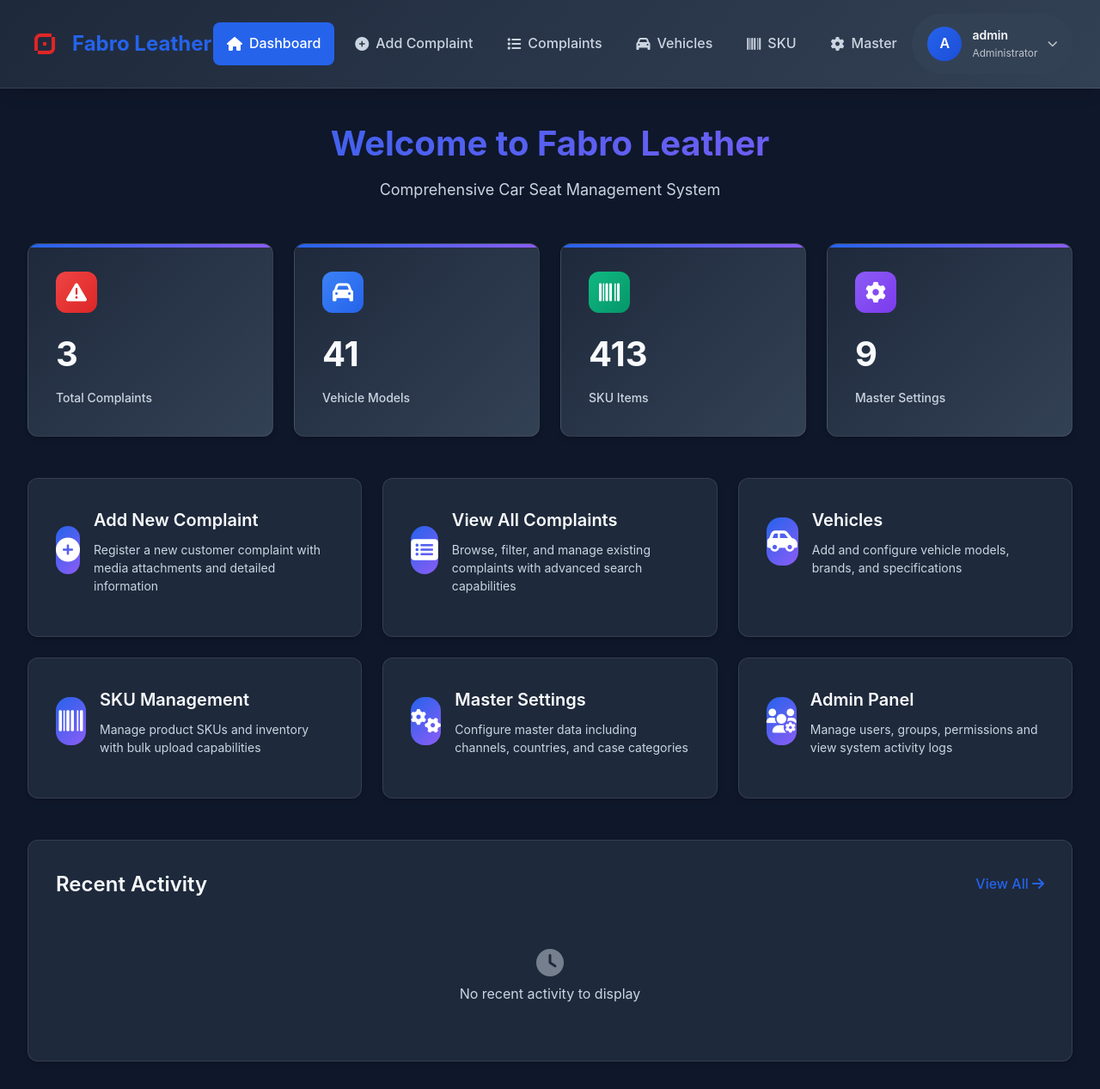
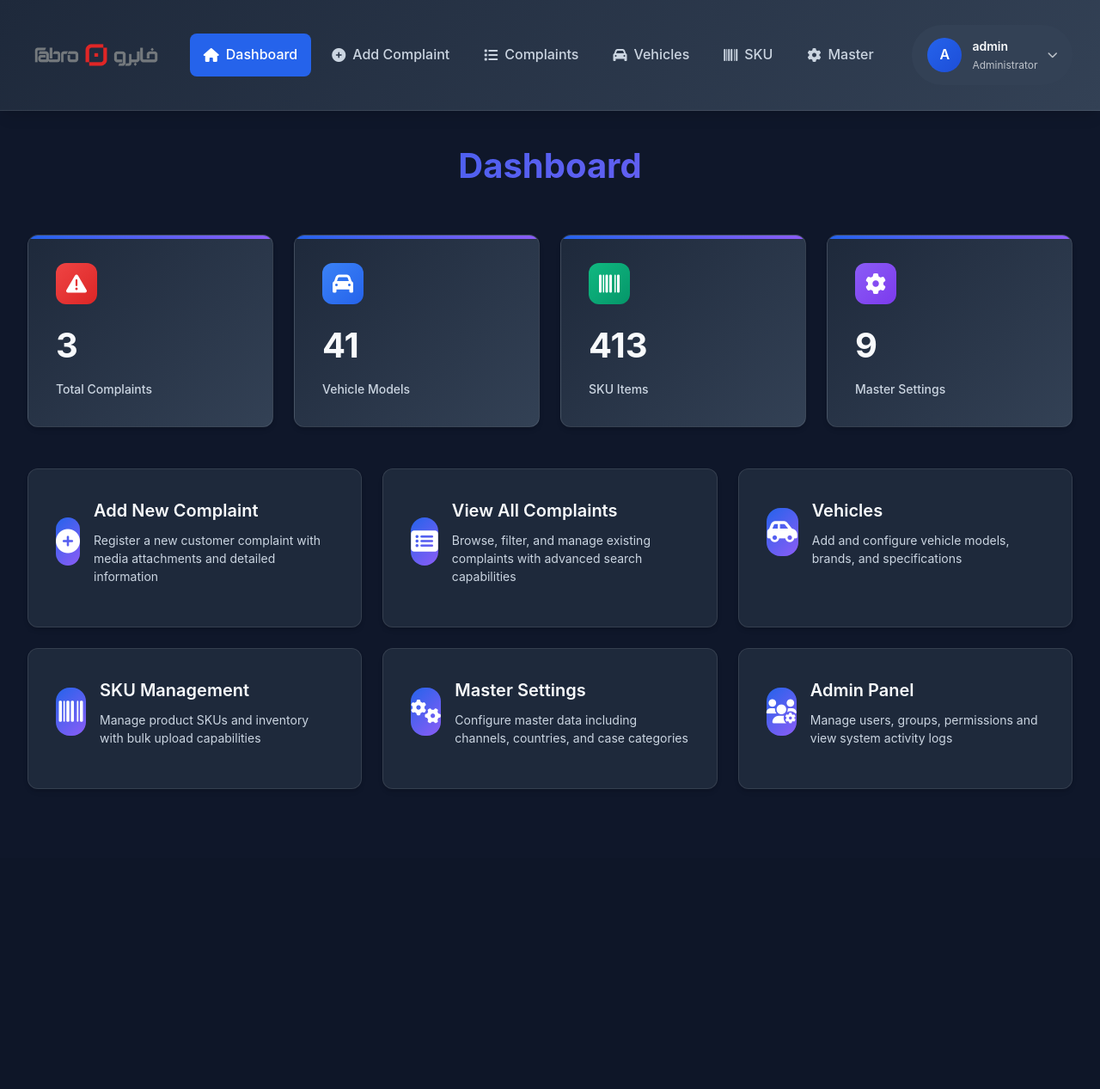
Before and after one commit to anish3464/Fabro-Leather-Portal, a Django app: page / in a window 1280 px wide. Shown: the whole page at 86% size. After the commit the page ends 918 px from the top, so only its background shows below. Run offline with Django 5.2, Linux system fonts and the light colour scheme; a user stored in the database is signed in; data comes from the database, SQL or seed files in the repository.

Commit message:
some changes in looks. added logo

```diff
--- a/management/templates/management/base.html
+++ b/management/templates/management/base.html
@@ -79,8 +79,8 @@
         }
 
         .nav-brand-logo {
-            width: 2.5rem;
-            height: 2.5rem;
+            width: 10rem;
+            height: 6rem;
             object-fit: contain;
         }
 
@@ -450,8 +450,8 @@
 
     <nav class="navbar">
         <a href="{% url 'index' %}" class="nav-brand">
-            <img src="{% static 'FABRO__BRAND ICON_FINAL_CMYK.png' %}" alt="Fabro Leather Logo" class="nav-brand-logo">
-            <span>Fabro Leather</span>
+            <img src="{% static 'bilingual logo.png' %}" alt="Fabro Leather Logo" class="nav-brand-logo">
+
         </a>
 
         <div class="nav-links">
--- a/management/templates/management/index.html
+++ b/management/templates/management/index.html
@@ -338,8 +338,7 @@
 
     <div class="dashboard-container">
         <div class="dashboard-header">
-            <h1 class="dashboard-title">Welcome to Fabro Leather</h1>
-            <p class="dashboard-subtitle">Comprehensive Car Seat Management System</p>
+            <h1 class="dashboard-title">Dashboard</h1>
         </div>
 
         <div class="stats-grid">
@@ -459,49 +458,6 @@
             </div>
             {% endif %}
         </div>
-
-        <div class="recent-activity">
-            <div class="activity-header">
-                <h2 class="activity-title">Recent Activity</h2>
-                <a href="{% url 'complaint_list' %}" style="color: var(--primary-color); text-decoration: none; font-weight: 500;">
-                    View All <i class="fas fa-arrow-right"></i>
-                </a>
-            </div>
-
-            {% if recent_activities %}
-                {% for activity in recent_activities %}
-                <div class="activity-item">
-                    <div class="activity-icon">
-                        {% if activity.action == 'CREATE' %}
-                            <i class="fas fa-plus"></i>
-                        {% elif activity.action == 'UPDATE' %}
-                            <i class="fas fa-edit"></i>
-                        {% elif activity.action == 'DELETE' %}
-                            <i class="fas fa-trash"></i>
-                        {% elif activity.action == 'LOGIN' %}
-                            <i class="fas fa-sign-in-alt"></i>
-                        {% else %}
-                            <i class="fas fa-activity"></i>
-                        {% endif %}
-                    </div>
-                    <div class="activity-content">
-                        <div class="activity-text">
-                            {{ activity.get_action_display }} {{ activity.get_object_type_display|lower }} - {{ activity.object_name }}
-                        </div>
-                        <div class="activity-time">
-                            {{ activity.timestamp|timesince }} ago
-                            <span class="activity-user">by {{ activity.user.username }}</span>
-                        </div>
-                    </div>
-                </div>
-                {% endfor %}
-            {% else %}
-                <div class="empty-activity">
-                    <i class="fas fa-clock" style="font-size: 2rem; opacity: 0.5; margin-bottom: 0.5rem; display: block;"></i>
-                    <p>No recent activity to display</p>
-                </div>
-            {% endif %}
-        </div>
     </div>
 
     <script>
```
Also changed, not shown: media/brand_logos/honda.jpg (added), static/bilingual logo.png (added).
